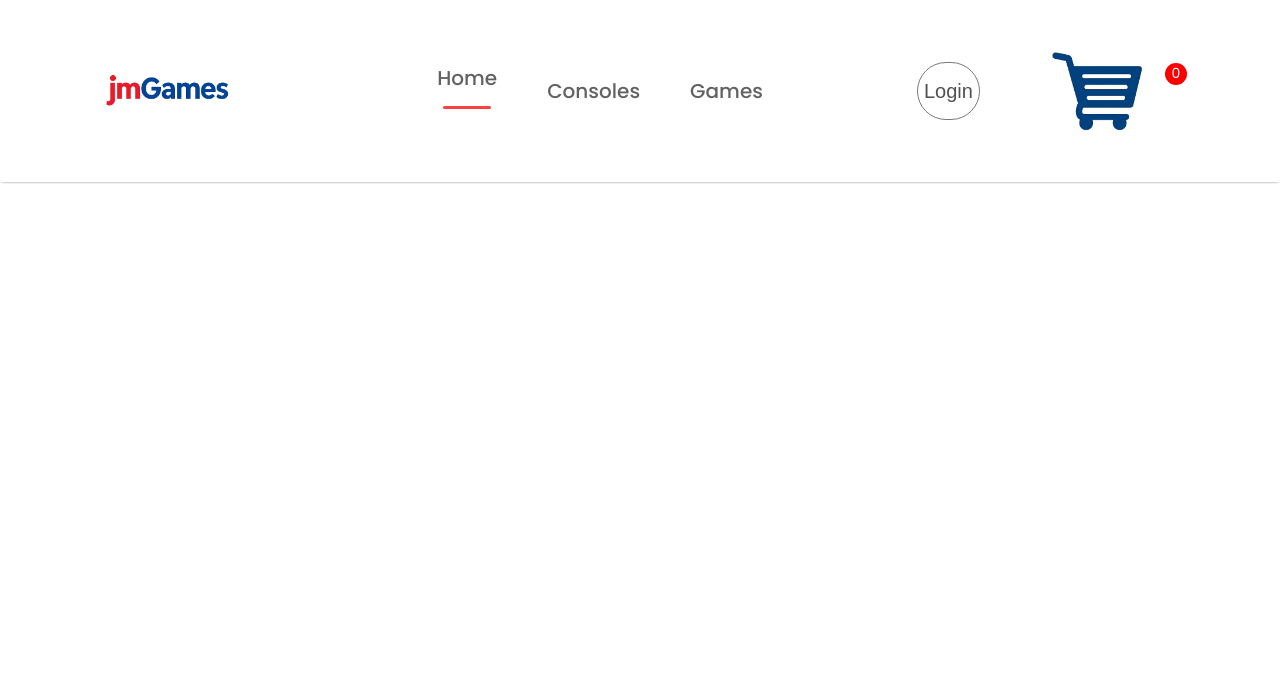
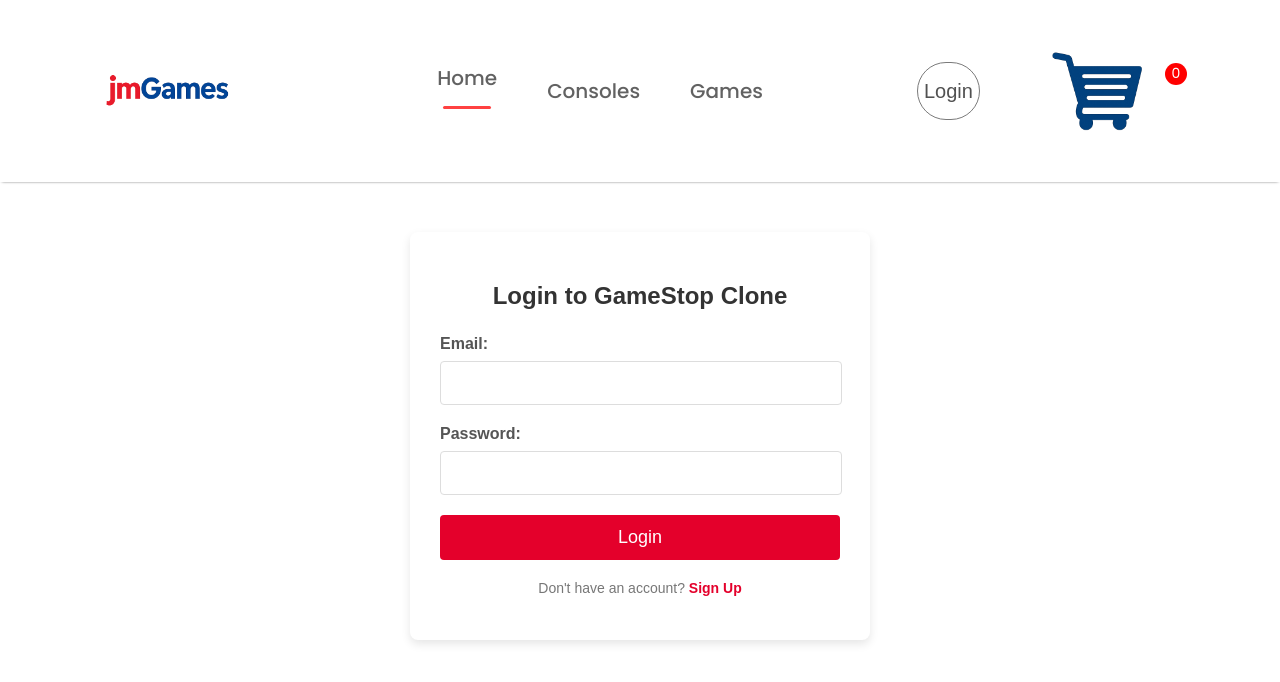
Before and after one commit to JaleelSwain/modernWebProject, a React (Create React App) app in the folder frontend/: page /login in a window 1280 px wide. Shown: the top 682 px of the page. Built offline with nearby package versions, Linux system fonts and the light colour scheme.

Commit message:
login page and router navigation integration

```diff
--- a/frontend/src/App.js
+++ b/frontend/src/App.js
@@ -1,11 +1,34 @@
-import {Navbar} from './Components/Navbar/Navbar'
+// frontend/src/App.js
+import React from 'react';
+import { BrowserRouter as Router, Routes, Route } from 'react-router-dom'; // Import routing components
+import { Navbar } from './Components/Navbar/Navbar';
+import LoginPage from './Components/LoginPage/LoginPage'; // Ensure it's default imported if you used 'export default'
 import './App.css';
 
 function App() {
   return (
-    <div>
-      <Navbar/>
-    </div>
+    // BrowserRouter wraps your entire application that needs routing capabilities
+    <Router>
+      <div>
+        {/* The Navbar will always be visible, regardless of the current route */}
+        <Navbar />
+
+        {/* Routes defines the different paths and the components to render for each */}
+        <Routes>
+          {/* Define your homepage route. You might have an actual HomePage component.
+              For now, let's just show a simple message or another component here.
+              If you have a separate HomePage component, import it and use it like <Route path="/" element={<HomePage />} />
+          */}
+
+
+          {/* This route will render the LoginPage component when the URL is /login */}
+          <Route path="/login" element={<LoginPage />} />
+
+          {/* You can add more routes here for other pages (e.g., /signup, /products) */}
+          {/* <Route path="/signup" element={<SignupPage />} /> */}
+        </Routes>
+      </div>
+    </Router>
   );
 }
 
--- /dev/null
+++ b/frontend/src/Components/LoginPage/LoginPage.css
@@ -0,0 +1,75 @@
+/* frontend/src/components/LoginPage.css */
+.login-container {
+  max-width: 400px;
+  margin: 50px auto;
+  padding: 30px;
+  border-radius: 8px;
+  box-shadow: 0 4px 10px rgba(0, 0, 0, 0.1);
+  background-color: #fff;
+  font-family: Arial, sans-serif;
+  text-align: center;
+}
+
+.login-container h2 {
+  margin-bottom: 25px;
+  color: #333;
+}
+
+.login-form .form-group {
+  margin-bottom: 20px;
+  text-align: left;
+}
+
+.login-form label {
+  display: block;
+  margin-bottom: 8px;
+  font-weight: bold;
+  color: #555;
+}
+
+.login-form input[type="email"],
+.login-form input[type="password"] {
+  width: calc(100% - 20px); /* Account for padding */
+  padding: 12px 10px;
+  border: 1px solid #ddd;
+  border-radius: 4px;
+  font-size: 16px;
+}
+
+.login-button {
+  width: 100%;
+  padding: 12px;
+  background-color: #e4002b; /* GameStop red */
+  color: white;
+  border: none;
+  border-radius: 4px;
+  font-size: 18px;
+  cursor: pointer;
+  transition: background-color 0.3s ease;
+}
+
+.login-button:hover {
+  background-color: #c40025;
+}
+
+.error-message {
+  color: #e4002b;
+  margin-bottom: 15px;
+  font-weight: bold;
+}
+
+.signup-link {
+  margin-top: 20px;
+  font-size: 14px;
+  color: #777;
+}
+
+.signup-link a {
+  color: #e4002b;
+  text-decoration: none;
+  font-weight: bold;
+}
+
+.signup-link a:hover {
+  text-decoration: underline;
+}
--- /dev/null
+++ b/frontend/src/Components/LoginPage/LoginPage.jsx
@@ -0,0 +1,68 @@
+// frontend/src/components/LoginPage.js
+import React, { useState } from 'react';
+import './LoginPage.css'; // File made for styling the login page
+
+function LoginPage() {
+  const [email, setEmail] = useState('');
+  const [password, setPassword] = useState('');
+  const [error, setError] = useState('');
+
+  const handleSubmit = (e) => {
+    e.preventDefault(); // Prevent default form submission
+
+    // Basic validation (you'll replace this with actual API calls) find api calls for validation to reaplce this with
+    if (email === '' || password === '') {
+      setError('Please enter both email and password.');
+      return;
+    }
+
+    // In a real application, you would send these credentials to a backend API
+    // For now, let's just log them and simulate success/failure
+    console.log('Attempting to log in with:', { email, password });
+
+    // Simulate an API call
+    if (email === 'user@example.com' && password === 'password123') {
+      setError('');
+      alert('Login Successful!');
+      // Redirect to a dashboard or home page
+      // For now, just logging
+    } else {
+      setError('Invalid email or password.');
+    }
+  };
+
+  return (
+    <div className="login-container">
+      <h2>Login to GameStop Clone</h2>
+      <form onSubmit={handleSubmit} className="login-form">
+        {error && <p className="error-message">{error}</p>}
+        <div className="form-group">
+          <label htmlFor="email">Email:</label>
+          <input
+            type="email"
+            id="email"
+            value={email}
+            onChange={(e) => setEmail(e.target.value)}
+            required
+          />
+        </div>
+        <div className="form-group">
+          <label htmlFor="password">Password:</label>
+          <input
+            type="password"
+            id="password"
+            value={password}
+            onChange={(e) => setPassword(e.target.value)}
+            required
+          />
+        </div>
+        <button type="submit" className="login-button">Login</button>
+      </form>
+      <p className="signup-link">
+        Don't have an account? <a href="/signup">Sign Up</a>
+      </p>
+    </div>
+  );
+}
+
+export default LoginPage;
--- a/frontend/src/Components/Navbar/Navbar.jsx
+++ b/frontend/src/Components/Navbar/Navbar.jsx
@@ -1,28 +1,31 @@
-import React, { useState } from 'react'
-import './Navbar.css'
+// frontend/src/Components/Navbar/Navbar.jsx
+import React, { useState } from 'react';
+import { useNavigate } from 'react-router-dom'; // Import useNavigate
+import './Navbar.css';
 
-import logo from '../Assets/logo.png'
-import cart_icon from '../Assets/cart_icon.png'
+import logo from '../Assets/logo.png'; // Adjust path based on your Assets folder location relative to Navbar
+import cart_icon from '../Assets/cart_icon.png'; // Adjust path it was correct intially with the ../ and not ../../
 
 export const Navbar = () => {
-
-    const [menu,setMenu] = useState("home")
+  const [menu, setMenu] = useState("home");
+  const navigate = useNavigate(); // Initialize navigate hook
 
   return (
     <div className='navbar'>
       <div className="nav-logo">
-            <img src={logo} alt="" />
+        <img src={logo} alt="GameStop Logo" /> {/* Add alt text for accessibility */}
       </div>
       <ul className="nav-menu">
-            <li onClick={()=>{setMenu("home")}}>Home {menu==="home"?<hr />:<></>}</li>
-            <li onClick={()=>{setMenu("consoles")}} >Consoles{menu==="consoles"?<hr />:<></>}</li>
-            <li onClick={()=>{setMenu("games")}}>Games{menu==="games"?<hr />:<></>}</li>
+        <li onClick={() => { setMenu("home"); navigate('/'); }}>Home {menu === "home" ? <hr /> : <></>}</li>
+        <li onClick={() => { setMenu("consoles"); navigate('/consoles'); }}>Consoles{menu === "consoles" ? <hr /> : <></>}</li>
+        <li onClick={() => { setMenu("games"); navigate('/games'); }}>Games{menu === "games" ? <hr /> : <></>}</li>
       </ul>
       <div className="nav-login-cart">
-            <button>Login</button>
-            <img src={cart_icon} alt="" />
+        {/* Add an onClick handler to the button to navigate to the /login path */}
+        <button onClick={() => navigate('/login')}>Login</button>
+        <img src={cart_icon} alt="Cart Icon" /> {/* Add alt text */}
         <div className="nav-cart-count">0</div>
       </div>
     </div>
-  )
-}
+  );
+};
```
Lines whose indentation alone changed are shown as unchanged.
